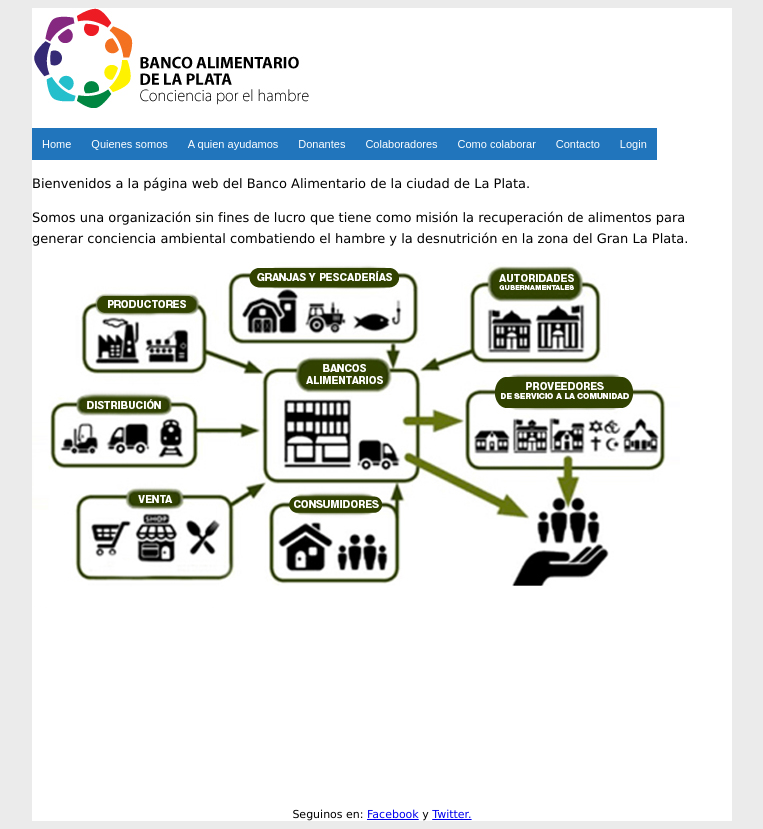
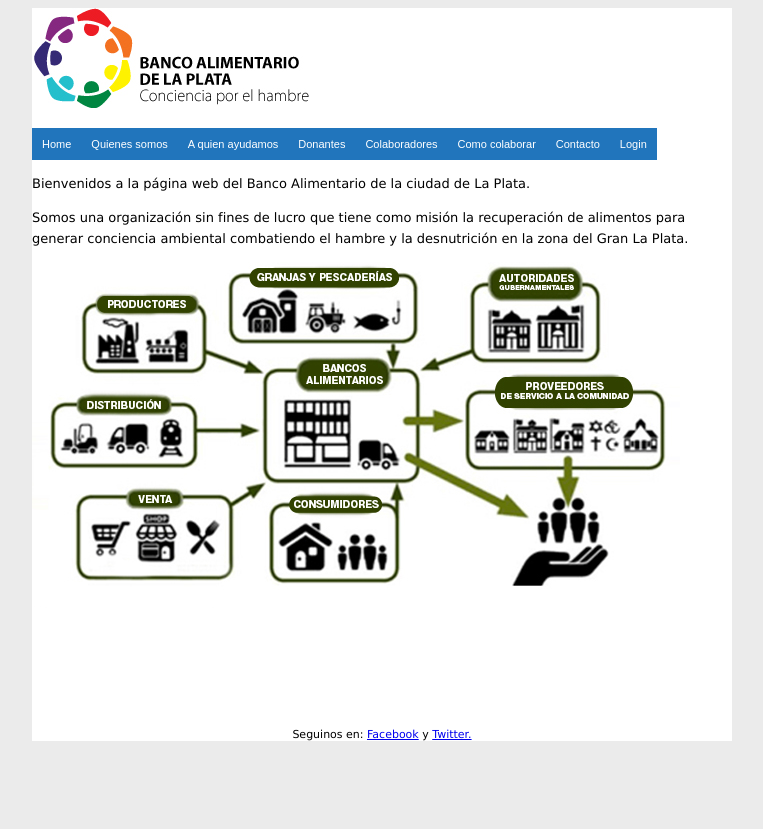
Before and after one commit to kity-linuxero/grupo48_proyecto_de_software_2014, a PHP site: page /entrega/index.php in a window 1280 px wide. Shown: the whole page, without its empty margins (258-1021 px from the left). After the commit the page ends 741 px from the top, so only its background shows below. Run offline with PHP 8.4, Linux system fonts and the light colour scheme.

```diff
--- a/entrega/estilos/maqueta.css
+++ b/entrega/estilos/maqueta.css
@@ -3,7 +3,7 @@ body {
 
 }
 #global {
- width:700px; height:800px;
+ width:700px; height:720px;
  margin: 0 auto 0 auto;
  background-color: #FFFFFF;
 }
```
